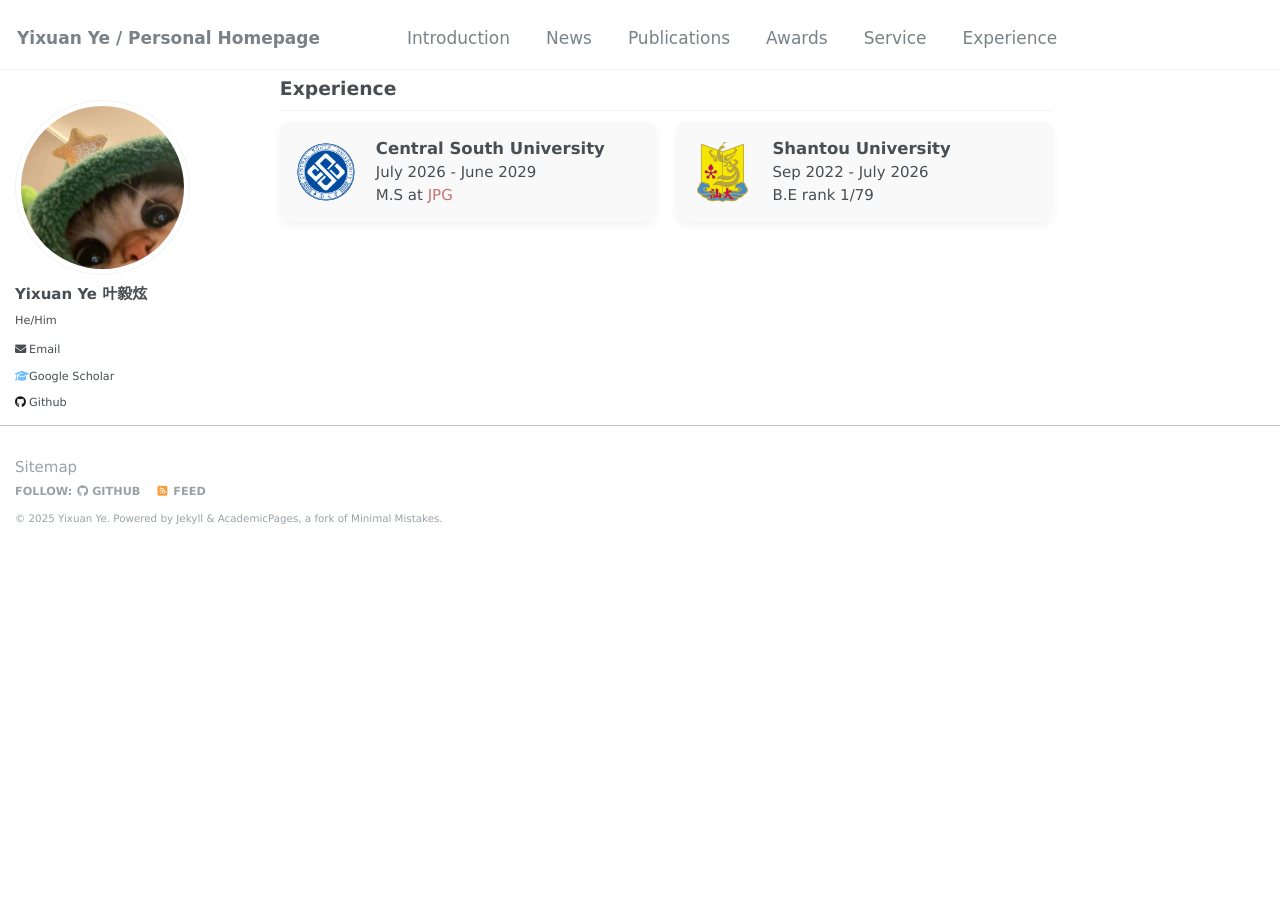
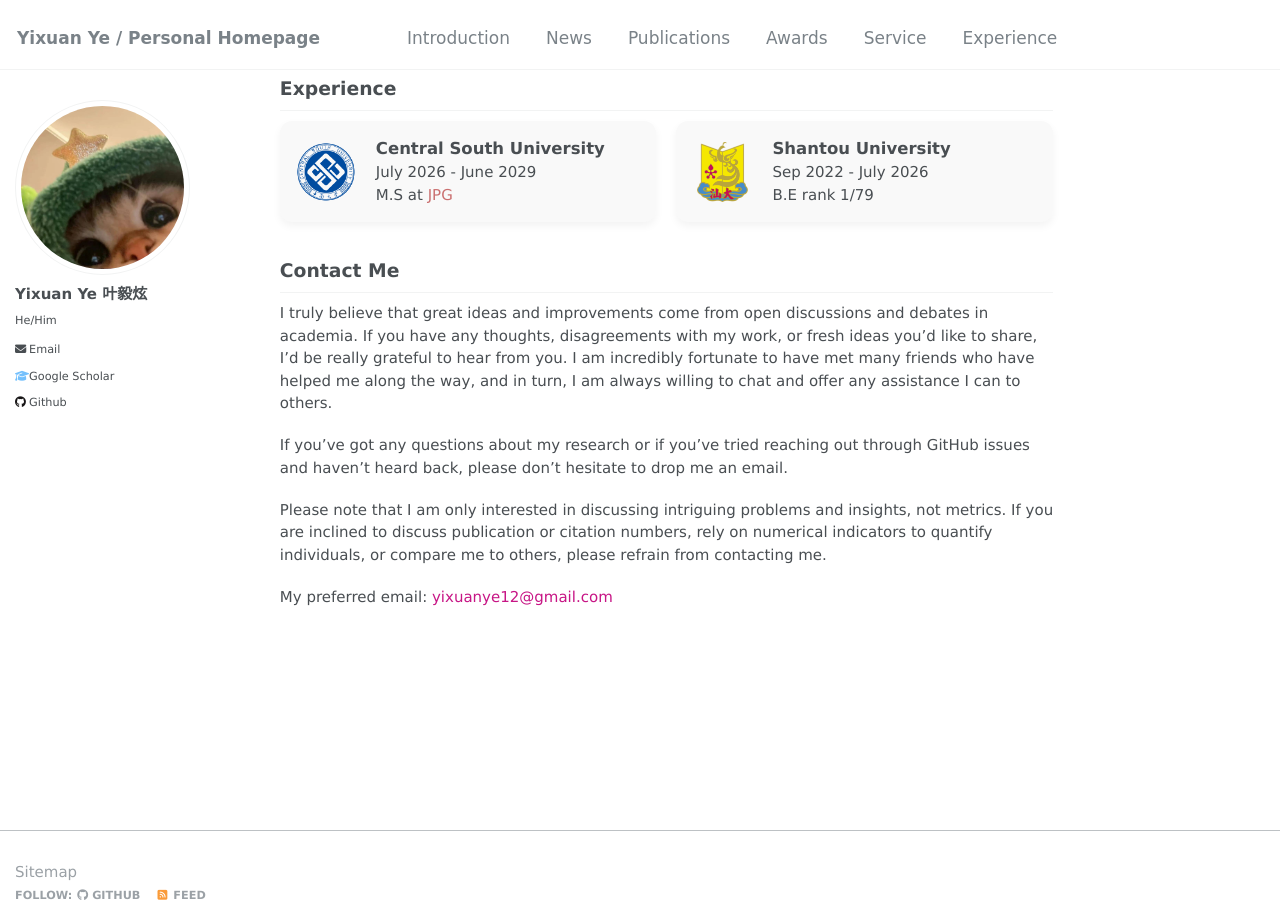
Before and after one commit to EasonTuT/EasonYe.github.io, a Jekyll site: the page built from _pages/about.md, in a window 1280 px wide and 900 px high, scrolled down 1605 px. Built offline with Jekyll 4.4.1, drawn with Linux system fonts in a browser that asks for light colours; some web fonts are replaced; before the commit the page ends 2161 px from its top, so only the background shows below that.

Commit message:
Update about.md
Signed-off-by: EasonTuT <122711212+EasonTuT@users.noreply.github.com>

```diff
--- a/_pages/about.md
+++ b/_pages/about.md
@@ -451,6 +451,14 @@ Experimental results demonstrate the effectiveness and robustness of our approac
   </div>
 </div>
 
+<h2 id="Contact">Contact Me</h2>
+<p>I truly believe that great ideas and improvements come from open discussions and debates in academia. If you have any thoughts, disagreements with my work, or fresh ideas you’d like to share, I’d be really grateful to hear from you. I am incredibly fortunate to have met many friends who have helped me along the way, and in turn, I am always willing to chat and offer any assistance I can to others.</p>
+
+<p>If you’ve got any questions about my research or if you’ve tried reaching out through GitHub issues and haven’t heard back, please don’t hesitate to drop me an email.</p>
+
+<p>Please note that I am only interested in discussing intriguing problems and insights, not metrics. If you are inclined to discuss publication or citation numbers, rely on numerical indicators to quantify individuals, or compare me to others, please refrain from contacting me.</p>
+
+<p>My preferred email: <span style="color: #c71585;">yixuanye12@gmail.com</span></p>
 <!-- Lightbox Overlay -->
 <div id="lightbox-overlay" onclick="closeLightbox()">
     <img id="lightbox-image" src="" alt="Enlarged view">
```
